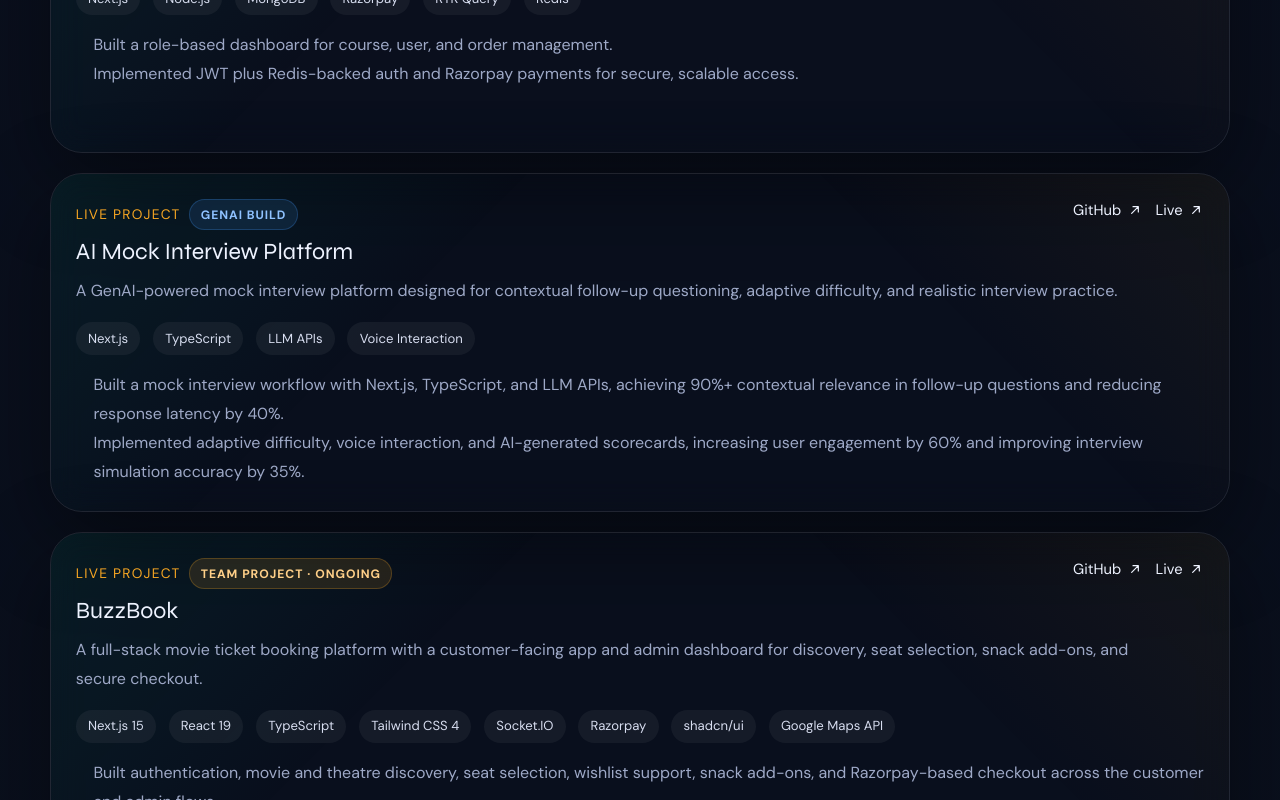
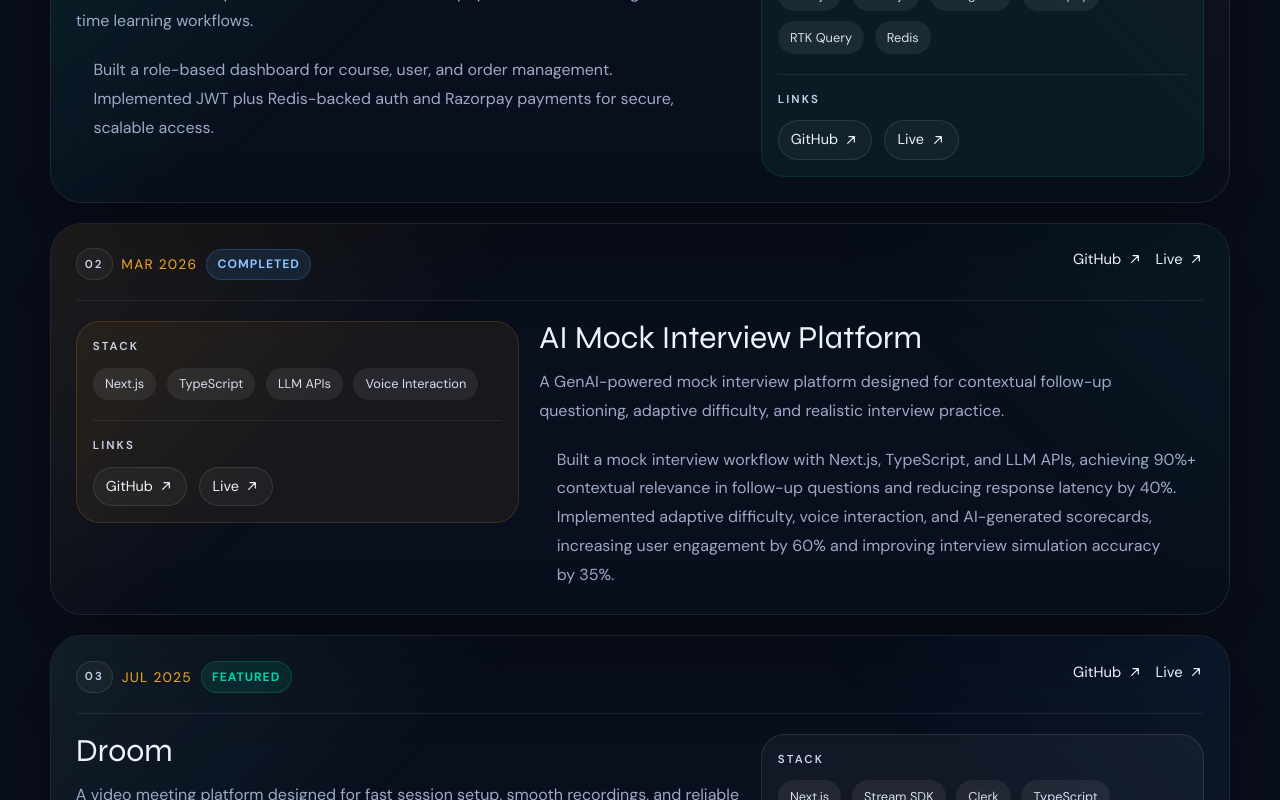
Before and after one commit to shifa-s11/portfolio, a Next.js app: page / in a window 1280 px wide. Shown: the part 6040-6840 px from the top of the page. Built offline with nearby package versions, Linux system fonts and the light colour scheme.

Commit message:
changed the projects section

```diff
--- a/app/page.tsx
+++ b/app/page.tsx
@@ -218,8 +218,8 @@ const projects: ProjectItem[] = [
   },
   {
     title: "AI Mock Interview Platform",
-    date: "Live Project",
-    status: "GenAI Build",
+    date: "Mar 2026",
+    status: "Completed",
     stack: ["Next.js", "TypeScript", "LLM APIs", "Voice Interaction"],
     description:
       "A GenAI-powered mock interview platform designed for contextual follow-up questioning, adaptive difficulty, and realistic interview practice.",
@@ -439,6 +439,18 @@ function getProjectStatusClass(status?: string) {
   return "bg-[rgba(64,156,255,0.12)] border border-[rgba(64,156,255,0.24)] text-[#8fc2ff]";
 }
 
+function getProjectCardTone(index: number) {
+  if (index % 3 === 0) {
+    return "before:bg-[linear-gradient(135deg,rgba(0,212,170,0.12),transparent_34%),linear-gradient(225deg,rgba(245,166,35,0.05),transparent_30%)] after:bg-[radial-gradient(circle,rgba(0,212,170,0.14),transparent_68%)]";
+  }
+
+  if (index % 3 === 1) {
+    return "before:bg-[linear-gradient(135deg,rgba(245,166,35,0.1),transparent_34%),linear-gradient(225deg,rgba(0,212,170,0.06),transparent_30%)] after:bg-[radial-gradient(circle,rgba(245,166,35,0.12),transparent_68%)]";
+  }
+
+  return "before:bg-[linear-gradient(135deg,rgba(143,248,228,0.08),transparent_34%),linear-gradient(225deg,rgba(64,156,255,0.08),transparent_30%)] after:bg-[radial-gradient(circle,rgba(64,156,255,0.14),transparent_68%)]";
+}
+
 export default function Home() {
   const [roleIndex, setRoleIndex] = useState(0);
   const [typedText, setTypedText] = useState("");
@@ -448,9 +460,9 @@ export default function Home() {
   const projectOrder = [
     "EduVerse",
     "AI Mock Interview Platform",
+    "Droom",
     "BuzzBook",
     "Vigilance+",
-    "Droom",
     "OpsLens AI",
   ];
   const orderedProjects = [...projects].sort(
@@ -1016,7 +1028,8 @@ export default function Home() {
               key={project.title}
               className={[
                 "reveal",
-                "relative flex min-h-0 flex-col overflow-hidden rounded-[var(--radius-xl)] border border-[var(--surface-border)] bg-[linear-gradient(180deg,rgba(255,255,255,0.025),transparent_28%),var(--surface)] p-[1.55rem] shadow-[var(--shadow)] backdrop-blur-[16px] transition-[transform,border-color,box-shadow] duration-220 before:pointer-events-none before:absolute before:inset-0 before:bg-[linear-gradient(135deg,rgba(0,212,170,0.08),transparent_34%),linear-gradient(225deg,rgba(245,166,35,0.06),transparent_30%)] before:opacity-90 before:content-[''] after:pointer-events-none after:absolute after:right-[-20%] after:bottom-[-35%] after:h-[180px] after:w-[180px] after:rounded-full after:bg-[radial-gradient(circle,rgba(0,212,170,0.12),transparent_68%)] after:content-[''] hover:border-white/[0.16] hover:shadow-[0_26px_80px_rgba(0,0,0,0.46)]",
+                "relative flex min-h-0 flex-col overflow-hidden rounded-[var(--radius-xl)] border border-[var(--surface-border)] bg-[linear-gradient(180deg,rgba(255,255,255,0.025),transparent_28%),var(--surface)] p-[1.55rem] shadow-[var(--shadow)] backdrop-blur-[16px] transition-[transform,border-color,box-shadow] duration-220 before:pointer-events-none before:absolute before:inset-0 before:opacity-90 before:content-[''] after:pointer-events-none after:absolute after:right-[-20%] after:bottom-[-35%] after:h-[180px] after:w-[180px] after:rounded-full after:content-[''] hover:border-white/[0.16] hover:shadow-[0_26px_80px_rgba(0,0,0,0.46)]",
+                getProjectCardTone(index),
                 project.size === "wide" ? "min-[1081px]:col-span-12 min-[1081px]:min-h-[320px]" : "min-[1081px]:col-span-6",
                 index === 2 ? "min-[1081px]:col-span-7" : "",
                 index === 3 ? "min-[1081px]:col-span-5" : "",
@@ -1028,8 +1041,11 @@ export default function Home() {
               data-reveal
               data-tilt-card
             >
-              <div className="relative z-[1] flex flex-col gap-4 sm:flex-row sm:items-start sm:justify-between">
+              <div className="relative z-[1] flex flex-col gap-4 border-b border-white/8 pb-5 sm:flex-row sm:items-start sm:justify-between">
                 <div className="flex flex-wrap items-center gap-[0.55rem]">
+                  <span className="inline-flex h-8 min-w-8 items-center justify-center rounded-full border border-white/10 bg-white/[0.04] px-2 text-[0.72rem] font-semibold tracking-[0.18em] text-[var(--muted-strong)]">
+                    {String(index + 1).padStart(2, "0")}
+                  </span>
                   <span className="text-[0.86rem] uppercase tracking-[0.09em] text-[var(--amber)]">
                     {project.date}
                   </span>
@@ -1066,31 +1082,83 @@ export default function Home() {
                 </div>
               </div>
 
-              <h3 className="relative z-[1] mt-[0.55rem] font-[family-name:var(--font-display)] text-[clamp(1.4rem,3.6vw,1.8rem)] leading-[1.12] sm:text-[1.45rem]">
+              <div
+                className={[
+                  "relative z-[1] mt-5 grid gap-5 xl:items-start",
+                  index % 2 === 0
+                    ? "xl:grid-cols-[minmax(0,1.2fr)_minmax(220px,0.8fr)]"
+                    : "xl:grid-cols-[minmax(220px,0.8fr)_minmax(0,1.2fr)]",
+                ].join(" ")}
+              >
+                <div className={index % 2 === 0 ? "" : "xl:order-2"}>
+                  <h3 className="font-[family-name:var(--font-display)] text-[clamp(1.45rem,3.6vw,2rem)] leading-[1.08]">
                     {project.title}
                   </h3>
-              <p className="relative z-[1] mt-3 text-[var(--muted)] leading-[1.8] text-pretty">
+                  <p className="mt-3 text-[var(--muted)] leading-[1.8] text-pretty">
                     {project.description}
                   </p>
 
-              <div className="relative z-[1] mt-4 flex flex-wrap items-center gap-[0.8rem]">
+                  <ul className="mt-5 m-0 pl-[1.1rem] text-[var(--muted)]">
+                    {project.impact.map((item) => (
+                      <li key={item} className="leading-[1.8] text-pretty">
+                        {item}
+                      </li>
+                    ))}
+                  </ul>
+                </div>
+
+                <div
+                  className={[
+                    "rounded-[24px] border p-4",
+                    index % 3 === 0
+                      ? "border-[rgba(0,212,170,0.14)] bg-[rgba(0,212,170,0.06)]"
+                      : index % 3 === 1
+                        ? "border-[rgba(245,166,35,0.16)] bg-[rgba(245,166,35,0.06)]"
+                        : "border-white/10 bg-white/[0.04]",
+                    index % 2 === 0 ? "" : "xl:order-1",
+                  ].join(" ")}
+                >
+                  <p className="text-[0.72rem] font-semibold uppercase tracking-[0.18em] text-[var(--muted-strong)]">
+                    Stack
+                  </p>
+                  <div className="mt-3 flex flex-wrap gap-[0.65rem]">
                     {project.stack.map((tag) => (
                       <span
                         key={`${project.title}-${tag}`}
-                    className="rounded-full bg-white/[0.05] px-[0.76rem] py-[0.42rem] text-[0.82rem] text-[#d8def0]"
+                        className="rounded-full bg-white/[0.07] px-[0.76rem] py-[0.42rem] text-[0.8rem] text-[#d8def0]"
                       >
                         {tag}
                       </span>
                     ))}
                   </div>
 
-              <ul className="relative z-[1] mt-4 m-0 pl-[1.1rem] text-[var(--muted)]">
-                {project.impact.map((item) => (
-                  <li key={item} className="leading-[1.8] text-pretty">
-                    {item}
-                  </li>
-                ))}
-              </ul>
+                  <div className="mt-5 border-t border-white/8 pt-4">
+                    <p className="text-[0.72rem] font-semibold uppercase tracking-[0.18em] text-[var(--muted-strong)]">
+                      Links
+                    </p>
+                    <div className="mt-3 flex flex-wrap gap-3">
+                      {project.github ? (
+                        <a
+                          href={resolveLink(project.github)}
+                          {...linkProps(project.github)}
+                          className="inline-flex items-center gap-[0.35rem] rounded-full border border-white/10 bg-white/[0.04] px-3 py-2 text-[0.9rem] text-[var(--muted)] transition-colors duration-220 hover:text-[var(--text)]"
+                        >
+                          GitHub <IconArrow />
+                        </a>
+                      ) : null}
+                      {project.live ? (
+                        <a
+                          href={resolveLink(project.live)}
+                          {...linkProps(project.live)}
+                          className="inline-flex items-center gap-[0.35rem] rounded-full border border-white/10 bg-white/[0.04] px-3 py-2 text-[0.9rem] text-[var(--muted)] transition-colors duration-220 hover:text-[var(--text)]"
+                        >
+                          Live <IconArrow />
+                        </a>
+                      ) : null}
+                    </div>
+                  </div>
+                </div>
+              </div>
             </article>
           ))}
         </div>
```
Lines whose indentation alone changed are shown as unchanged.
